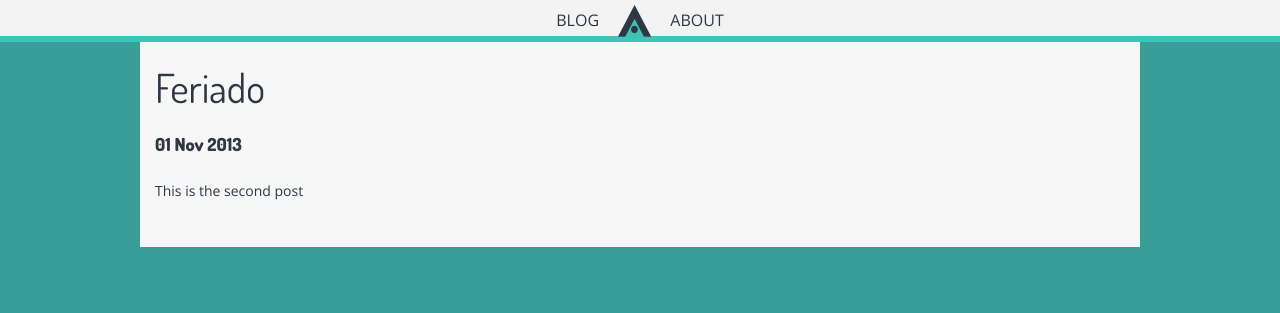
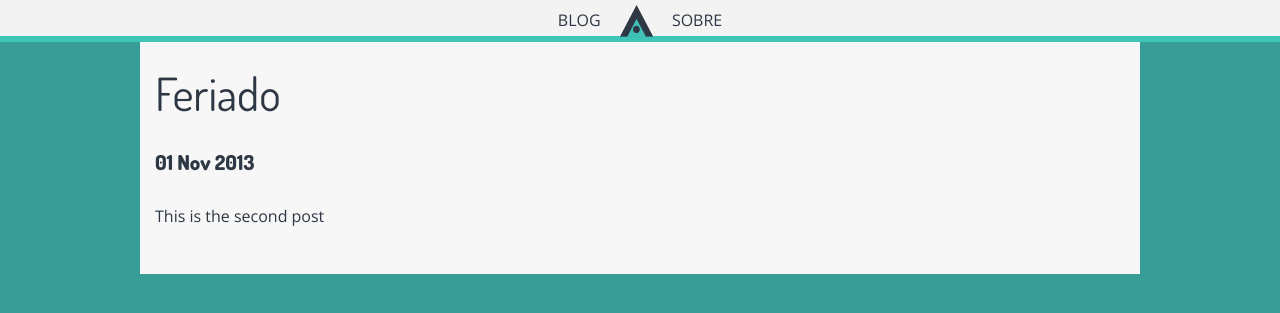
Before and after one commit to albogabriel/gabrielalbo.com, a Jekyll site: the page built from _posts/2013-11-1-feriado.markdown, in a window 1280 px wide. Shown: the top 313 px of the page. Built offline with Jekyll 4.4.1, drawn with Linux system fonts in a browser that asks for light colours; Markdown is read by kramdown in place of the engine named in the settings.

Commit message:
Changing font sizes from px to ems; changed from 'about' to 'sobre'; added favicon; rounded avatar

```diff
--- a/_layouts/default.html
+++ b/_layouts/default.html
@@ -5,6 +5,8 @@
         <meta http-equiv="X-UA-Compatible" content="IE=edge,chrome=1">
         <title>{{ page.title }}</title>
         <meta name="viewport" content="width=device-width">
+
+        <link href="/assets/images/favicon.ico" rel="icon" type="image/x-icon" />
 
         <link href="http://fonts.googleapis.com/css?family=Open+Sans|Dosis:400,800" rel="stylesheet" type="text/css" />
 
@@ -25,7 +27,7 @@
                     <ul class="menu">
                         <li><a href="/blog">BLOG</a></li>
                         <a class="logo" href="/"><img src="/assets/images/logo_albo.png" /></a>
-                        <li><a href="/about">ABOUT</a></li>
+                        <li><a href="/about">SOBRE</a></li>
                     </ul>
                 </div>
             </div>
--- a/css/screen.css
+++ b/css/screen.css
@@ -107,8 +107,8 @@ p {
 h1 {
   font-family: 'Dosis', sans-serif;
   font-weight: 400;
-  line-height: 46px;
-  font-size: 40px;
+  line-height: 1.286em;
+  font-size: 2.857em;
   margin: 0 0 23px 0;
 }
 
@@ -116,16 +116,16 @@ h1 {
 h2 {
   font-family: 'Dosis', sans-serif;
   font-weight: 800;
-  font-size: 18px;
-  line-height: 23px;
+  font-size: 1.286em;
+  line-height: 1.643em;
   margin: 0 0 23px 0;
 }
 
 /* line 54, ../_sass/screen.scss */
 p {
   font-family: 'Open Sans', sans-serif;
-  font-size: 14px;
-  line-height: 23px;
+  font-size: 1em;
+  line-height: 1.643em;
   margin: 0 0 23px 0;
 }
 
@@ -350,46 +350,54 @@ ul.menu li {
 .avatar {
   text-align: center;
 }
+/* line 257, ../_sass/screen.scss */
+.avatar img {
+  height: 124px;
+  width: 124px;
+  border-radius: 61px;
+  -webkit-border-radius: 61px;
+  -moz-border-radius: 61px;
+}
 
-/* line 258, ../_sass/screen.scss */
+/* line 266, ../_sass/screen.scss */
 .page-container {
   background-color: #f7f7f7;
   padding: 22px;
 }
 
 /* line 231, ../_sass/screen.scss */
-/* line 264, ../_sass/screen.scss */
+/* line 272, ../_sass/screen.scss */
 a, a:visited {
   text-decoration: none;
   color: #2e3844;
 }
 
-/* line 269, ../_sass/screen.scss */
+/* line 277, ../_sass/screen.scss */
 a:hover {
   color: #abb7c6;
 }
 
-/* line 276, ../_sass/screen.scss */
+/* line 284, ../_sass/screen.scss */
 li.post-header:nth-child(2n+1) {
   background: #3dc5b8;
 }
 
-/* line 276, ../_sass/screen.scss */
+/* line 284, ../_sass/screen.scss */
 li.post-header:nth-child(2n+2) {
   background: #399e98;
 }
 
-/* line 281, ../_sass/screen.scss */
+/* line 289, ../_sass/screen.scss */
 ul li span {
   color: #f7f7f7;
 }
 
-/* line 284, ../_sass/screen.scss */
+/* line 292, ../_sass/screen.scss */
 .post-header {
   height: 100px;
   color: #f3f3f3;
 }
-/* line 288, ../_sass/screen.scss */
+/* line 296, ../_sass/screen.scss */
 .post-header a, .post-header a:visited {
   text-decoration: none;
   color: #f3f3f3;
```
Also changed, not shown: _sass/screen.scss (+14 -6 lines), assets/images/favicon.ico (added).
